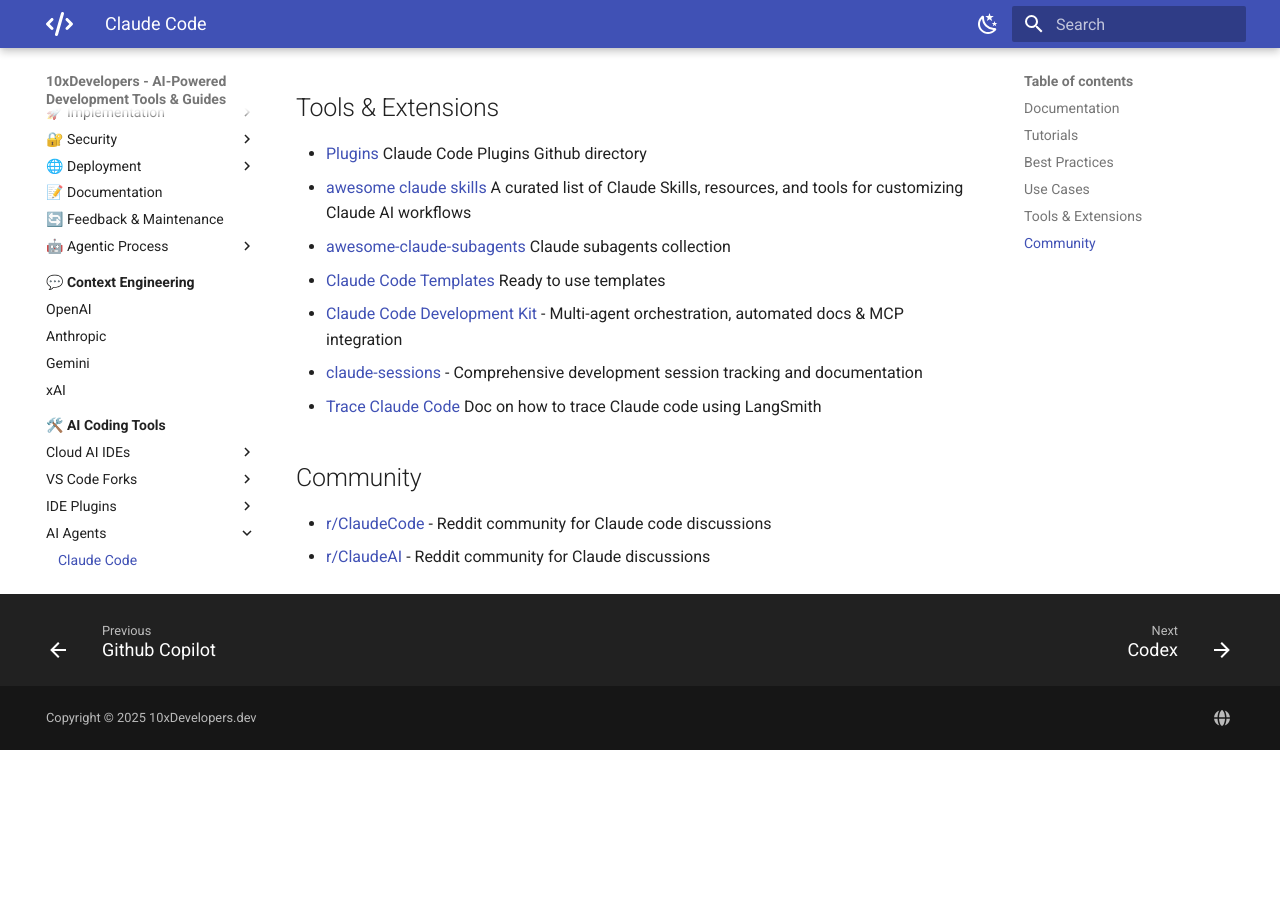
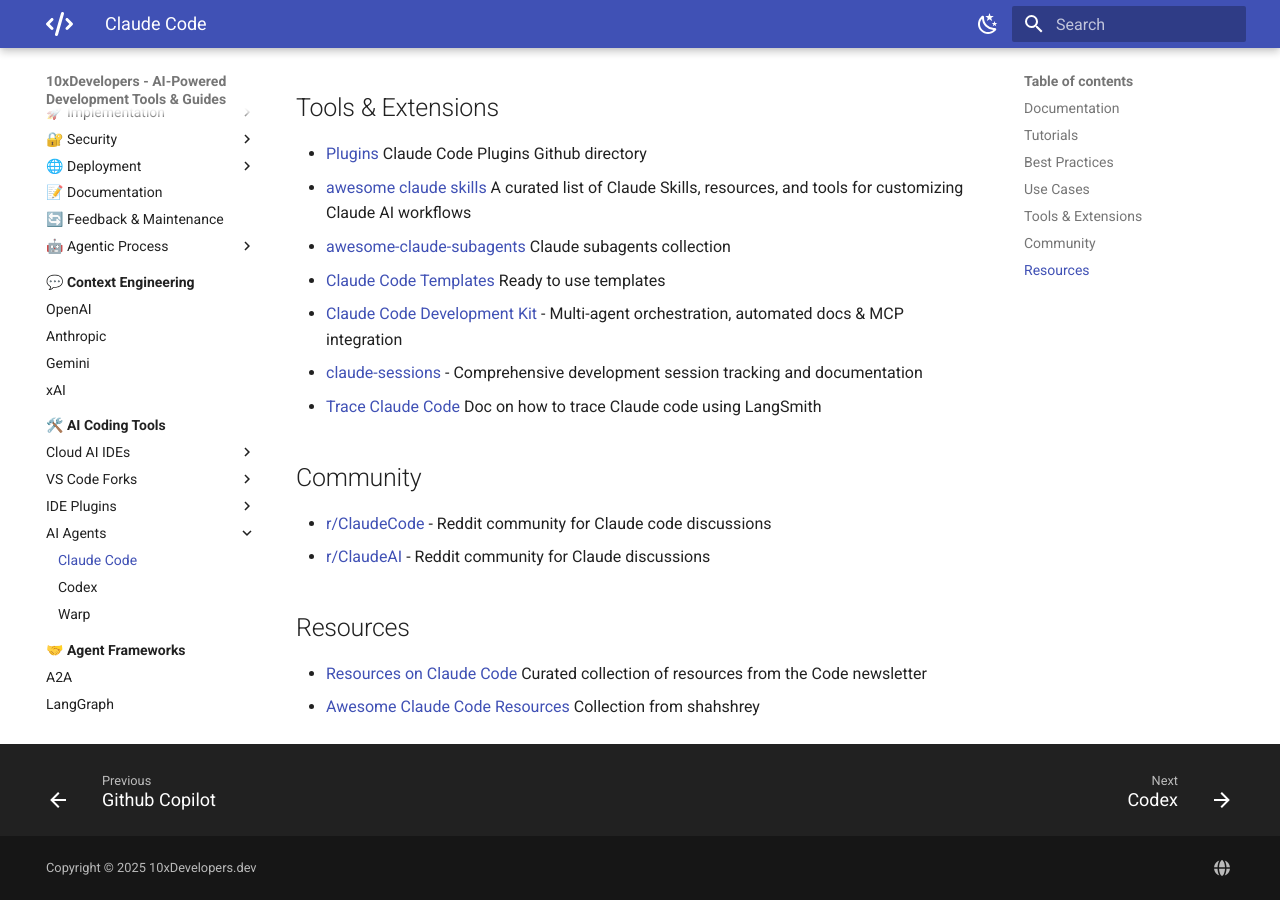
Before and after one commit to shlomoc/10xdev, an MkDocs documentation site: the page built from docs/ai-coding-tools/ai-agents/claude-code.md, in a window 1280 px wide and 900 px high, scrolled down 1210 px. Built offline with MkDocs 1.6.1 and Material for MkDocs 9.7.7, drawn with Linux system fonts in a browser that asks for light colours; before the commit the page ends 1960 px from its top, so only the background shows below that; some of the changed text lies outside the part shown.

Commit message:
docs: enhance Claude Code and prompt engineering documentation with additional resources and clarifications

```diff
--- a/docs/ai-coding-tools/ai-agents/claude-code.md
+++ b/docs/ai-coding-tools/ai-agents/claude-code.md
@@ -51,3 +51,8 @@ Claude code is a CLI that can also be used with an IDE like VS Code.
 
 - [r/ClaudeCode](https://www.reddit.com/r/ClaudeCode/) - Reddit community for Claude code discussions
 - [r/ClaudeAI](https://www.reddit.com/r/ClaudeAI/) - Reddit community for Claude discussions
+
+## Resources
+
+- [Resources on Claude Code](https://claude-code-spotlight.lovable.app/) Curated collection of resources from the Code newsletter
+- [Awesome Claude Code Resources](https://shahshrey.github.io/awesome-claude-code-resources/) Collection from shahshrey
```
Also changed, not shown: other parts of docs/ai-coding-tools/ai-agents/claude-code.md (+1 -1 lines), docs/prompt-engineering/index.md (+1 -0 lines), docs/resources/index.md (+2 -0 lines), docs/structured/index.md (+1 -1 lines).
